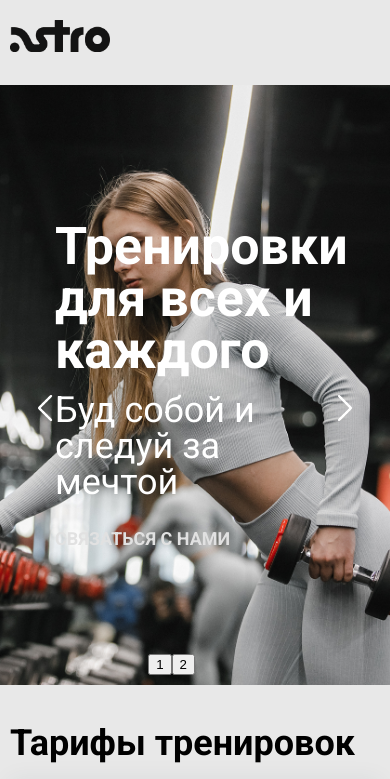
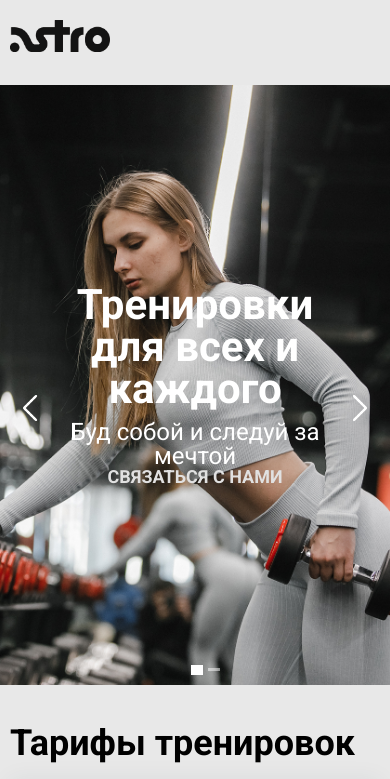
Before and after one commit to EmilKhamatnurov/-Personal-training-website, a React (Vite) app in the folder Personal-training-site/: page / in a window 390 px wide. Shown: the top 779 px of the page. Built offline with nearby package versions, Linux system fonts and the light colour scheme; the HTML template or start-up script is replaced by a standard one.

Commit message:
Сделаны глобальные изменения в слайдере

```diff
--- a/Personal-training-site/src/components/Container/Container.jsx
+++ b/Personal-training-site/src/components/Container/Container.jsx
@@ -1,7 +1,7 @@
 import styles from './Container.module.scss'
-function Container({ children }) {
+function Container({ children, styleClass = 'container' }) {
 	return (
-		<div className={styles.container}>
+		<div className={styles[styleClass]}>
 			{children}
 		</div>
 	)
--- a/Personal-training-site/src/components/Container/Container.module.scss
+++ b/Personal-training-site/src/components/Container/Container.module.scss
@@ -3,3 +3,13 @@
 	margin: 0 auto;
 	padding: 0 10px;
 }
+.container_full-width {
+	max-width: 1100px;
+	margin: 0 auto;
+	padding: 0 10px;
+}
+@media (max-width: 576px) {
+	.container_full-width {
+		display: contents;
+	}
+}
--- a/Personal-training-site/src/components/Footer/Footer.jsx
+++ b/Personal-training-site/src/components/Footer/Footer.jsx
@@ -1,6 +1,5 @@
 import Container from '../Container/Container'
 import Logo from "../Logo/Logo"
-import Navigation from "../Navigation/Navigation"
 import styles from "./Footer.module.scss"
 function Footer() {
 	return (
@@ -9,7 +8,6 @@ function Footer() {
 				<div className={styles.footer__inner}>
 					<Logo
 						logoColor='white' />
-					<Navigation />
 				</div>
 			</Container>
 		</footer>
--- a/Personal-training-site/src/components/Form/Form.module.scss
+++ b/Personal-training-site/src/components/Form/Form.module.scss
@@ -16,10 +16,15 @@
 	&__button {
 		padding: 15px 30px;
 		width: fit-content;
+		border: none;
 		font-size: 21px;
 		border-radius: 30px;
 		background-color: black;
 		color: white;
 		text-transform: uppercase;
+		cursor: pointer;
+		&:hover {
+			background-color: rgba(0, 0, 0, 0.7);
+		}
 	}
 }
--- a/Personal-training-site/src/components/Slider/Slide/Slide.module.scss
+++ b/Personal-training-site/src/components/Slider/Slide/Slide.module.scss
@@ -23,6 +23,7 @@
 	}
 
 	&__button {
+		margin: inherit;
 		font-size: 18px;
 		color: #e1e1e1;
 		font-family: inherit;
@@ -62,3 +63,22 @@
 		}
 	}
 }
+@media (max-width: 576px) {
+	.slide {
+		&__title {
+			font-size: 42px;
+			text-align: center;
+			font-weight: 700;
+			margin-bottom: 10px;
+		}
+		&__subtitle {
+			font-size: 24px;
+			text-align: center;
+			margin: 0 auto;
+		}
+
+		&__button {
+			margin: 0 auto;
+		}
+	}
+}
--- a/Personal-training-site/src/components/Slider/Slider.jsx
+++ b/Personal-training-site/src/components/Slider/Slider.jsx
@@ -25,6 +25,7 @@ function Slider() {
 	}, [currentSlide])
 
 	return (
+		<Container styleClass='container_full-width'>
 			<div className={styles.slider}>
 				<SliderBtn
 					img="/prev-btn-image.png"
@@ -46,23 +47,22 @@ function Slider() {
 								display: slide.id === currentSlide ? 'block' : 'none',
 								// opacity: slide.id === currentSlide ? 1 : 0
 							}}>
-						<Container>
+							{/* <Container> */}
 							<Slide
 								title={slide.title}
 								subtitle={slide.subtitle} />
-						</Container>
+							{/* </Container> */}
 						</div>
 					))}
 				</div>
 				{/* Пагинация */}
 				<div className={styles.slider__pagination}>
 					{slides.map((_, index) => (
-					<button key={index} onClick={() => setCurrentSlide(index)}>
-						{index + 1}
-					</button>
+						<button className={currentSlide == index ? styles.slider__paginationBtn : styles.slider__paginationBtn_active} key={index} onClick={() => setCurrentSlide(index)}></button>
 					))}
 				</div>
 			</div>
+		</Container>
 	)
 }
 
--- a/Personal-training-site/src/components/Slider/Slider.module.scss
+++ b/Personal-training-site/src/components/Slider/Slider.module.scss
@@ -6,20 +6,36 @@
 	position: relative;
 	&__prevBtn {
 		@include slider-btn;
-		left: 20px;
+		left: 5px;
 		top: 50%;
 	}
 
 	&__nextBtn {
 		@include slider-btn;
-		right: 20px;
+		right: 5px;
 		top: 50%;
 	}
 
 	&__pagination {
 		position: absolute;
+		display: flex;
+		align-items: center;
+		gap: 5px;
 		bottom: 10px;
-		right: 50%;
+		right: calc(50% - 25px);
+	}
+
+	&__paginationBtn {
+		width: 5px;
+		height: 3px;
+		border: none;
+		background-color: rgba(255, 255, 255, 0.5);
+	}
+	&__paginationBtn_active {
+		width: 10px;
+		height: 10px;
+		border: none;
+		background-color: rgb(255, 255, 255);
 	}
 }
 .slide {
@@ -28,3 +44,19 @@
 	&__text {
 	}
 }
+
+@media (max-width: 576px) {
+	.slider {
+		&__prevBtn {
+			@include slider-btn;
+			left: 5px;
+			top: 50%;
+		}
+
+		&__nextBtn {
+			@include slider-btn;
+			right: 5px;
+			top: 50%;
+		}
+	}
+}
--- a/Personal-training-site/src/data/slides.json
+++ b/Personal-training-site/src/data/slides.json
@@ -1,8 +1,8 @@
 [
 	{
 		"id": 0,
-		"image": "/image 3.jpg",
-		"title": "Тренировки для всего тела",
+		"image": "/slider_image_1.JPG",
+		"title": "Не ищи мотивацию в себе, стань ею",
 		"subtitle": "Буд собой и следуй за мечтой"
 	},
 	{
```
Also changed, not shown: 1 other file (tests, documents, lock files or other folders). Lines whose indentation alone changed are shown as unchanged.
